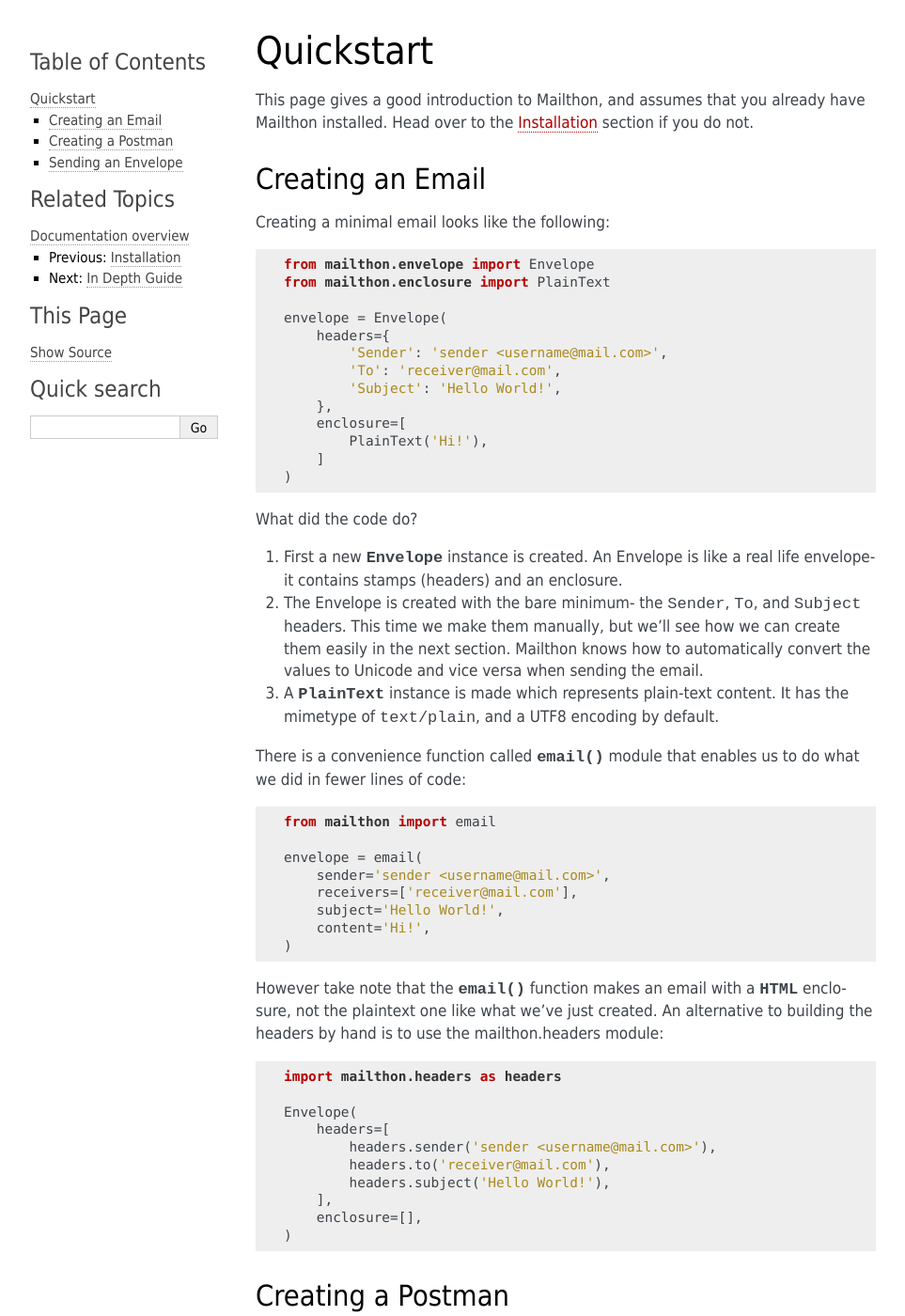
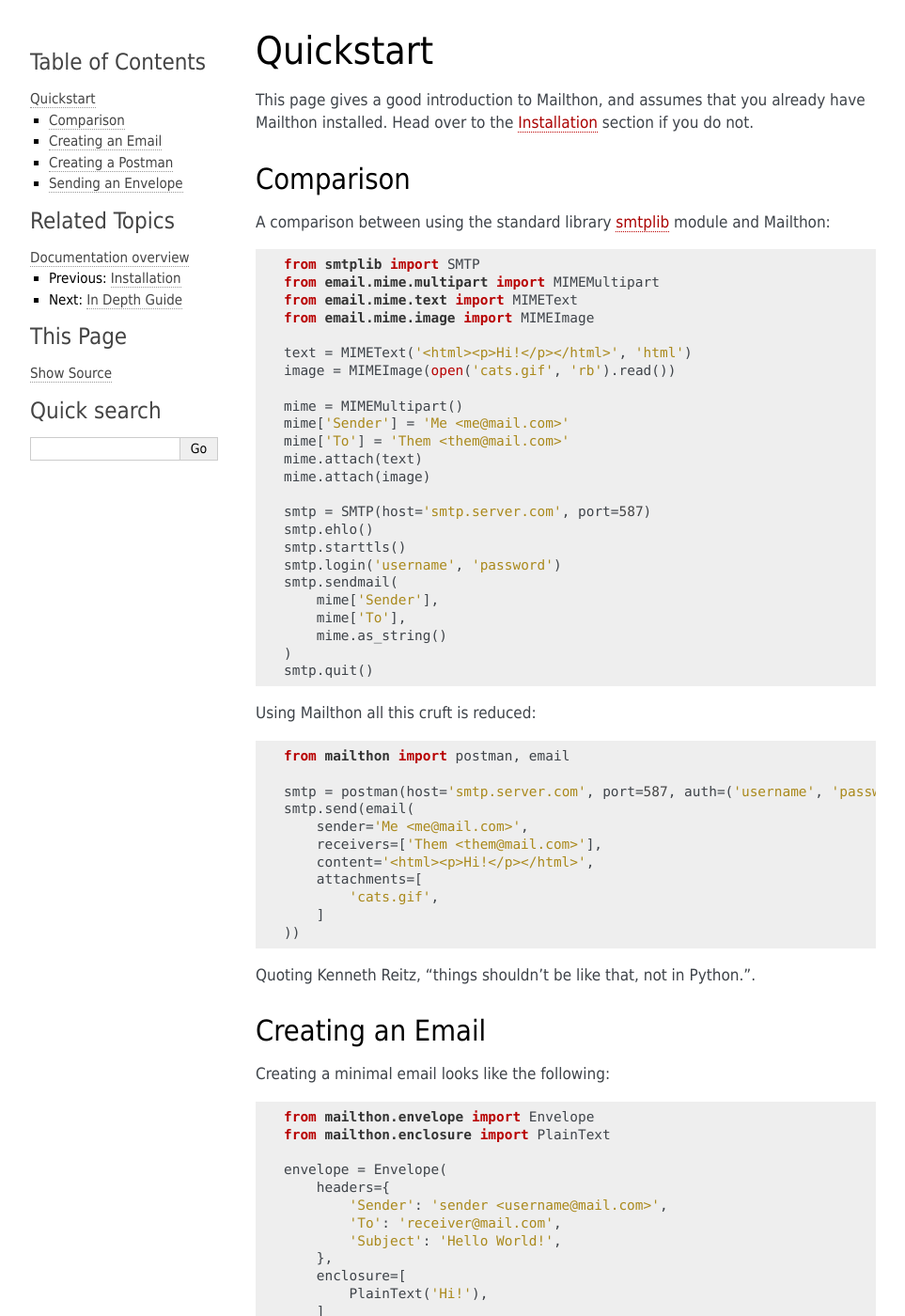
Before and after one commit to eugene-eeo/mailthon, a Sphinx documentation site: the page built from docs/quickstart.rst, in a window 1280 px wide and 1400 px high. Shown: the whole window at 94% size, without its empty margins (148-1111 px from the left). Built offline with Sphinx 7.4.7, drawn with Linux system fonts in a browser that asks for light colours.

Commit message:
add comparison section [skip ci]

```diff
--- a/docs/quickstart.rst
+++ b/docs/quickstart.rst
@@ -6,6 +6,56 @@
 This page gives a good introduction to Mailthon, and assumes
 that you already have Mailthon installed. Head over to the
 :ref:`installation` section if you do not.
+
+Comparison
+----------
+
+A comparison between using the standard library
+`smtplib <https://docs.python.org/2/library/smtplib.html>`_ module and
+Mailthon::
+
+    from smtplib import SMTP
+    from email.mime.multipart import MIMEMultipart
+    from email.mime.text import MIMEText
+    from email.mime.image import MIMEImage
+
+    text = MIMEText('<html><p>Hi!</p></html>', 'html')
+    image = MIMEImage(open('cats.gif', 'rb').read())
+
+    mime = MIMEMultipart()
+    mime['Sender'] = 'Me <me@mail.com>'
+    mime['To'] = 'Them <them@mail.com>'
+    mime.attach(text)
+    mime.attach(image)
+
+    smtp = SMTP(host='smtp.server.com', port=587)
+    smtp.ehlo()
+    smtp.starttls()
+    smtp.login('username', 'password')
+    smtp.sendmail(
+        mime['Sender'],
+        mime['To'],
+        mime.as_string()
+    )
+    smtp.quit()
+
+Using Mailthon all this cruft is reduced::
+
+    from mailthon import postman, email
+
+    smtp = postman(host='smtp.server.com', port=587, auth=('username', 'password'))
+    smtp.send(email(
+        sender='Me <me@mail.com>',
+        receivers=['Them <them@mail.com>'],
+        content='<html><p>Hi!</p></html>',
+        attachments=[
+            'cats.gif',
+        ]
+    ))
+
+Quoting Kenneth Reitz, "things shouldn't be like that,
+not in Python.".
+
 
 Creating an Email
 -----------------
```
